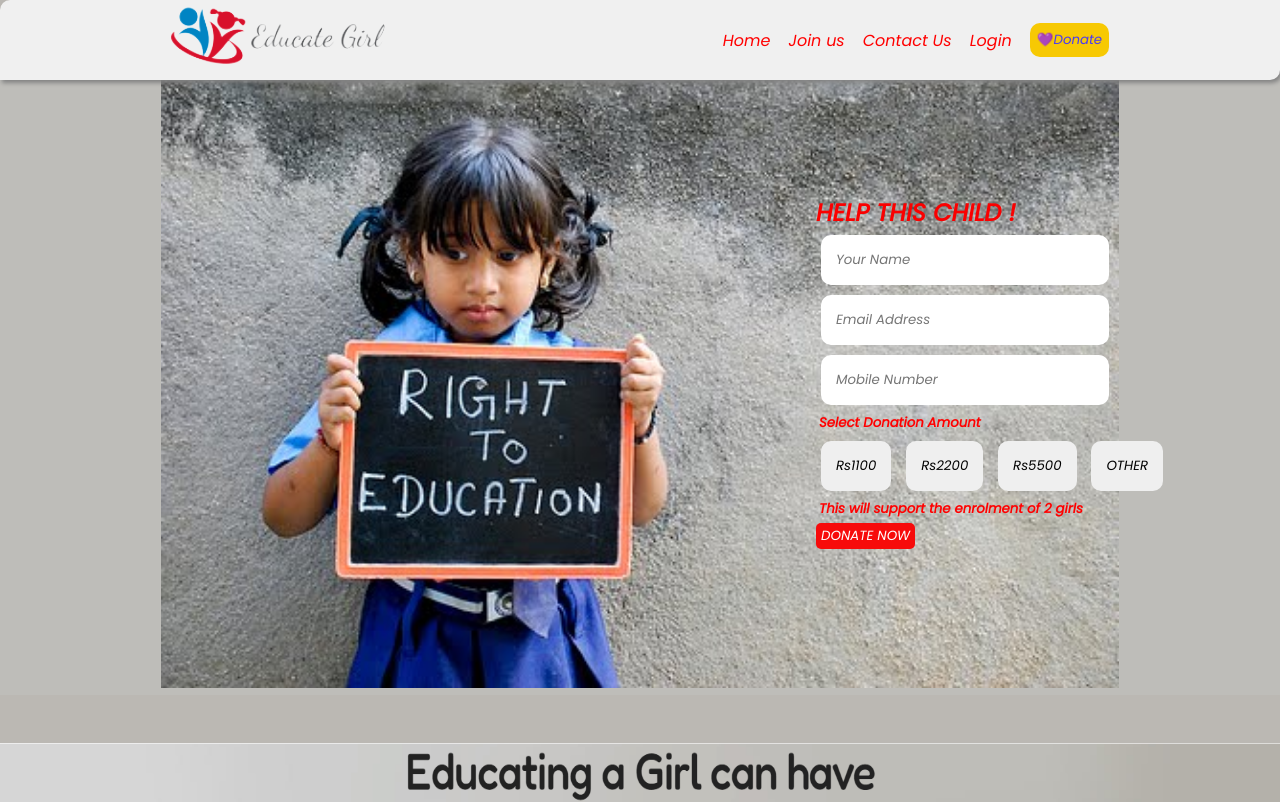
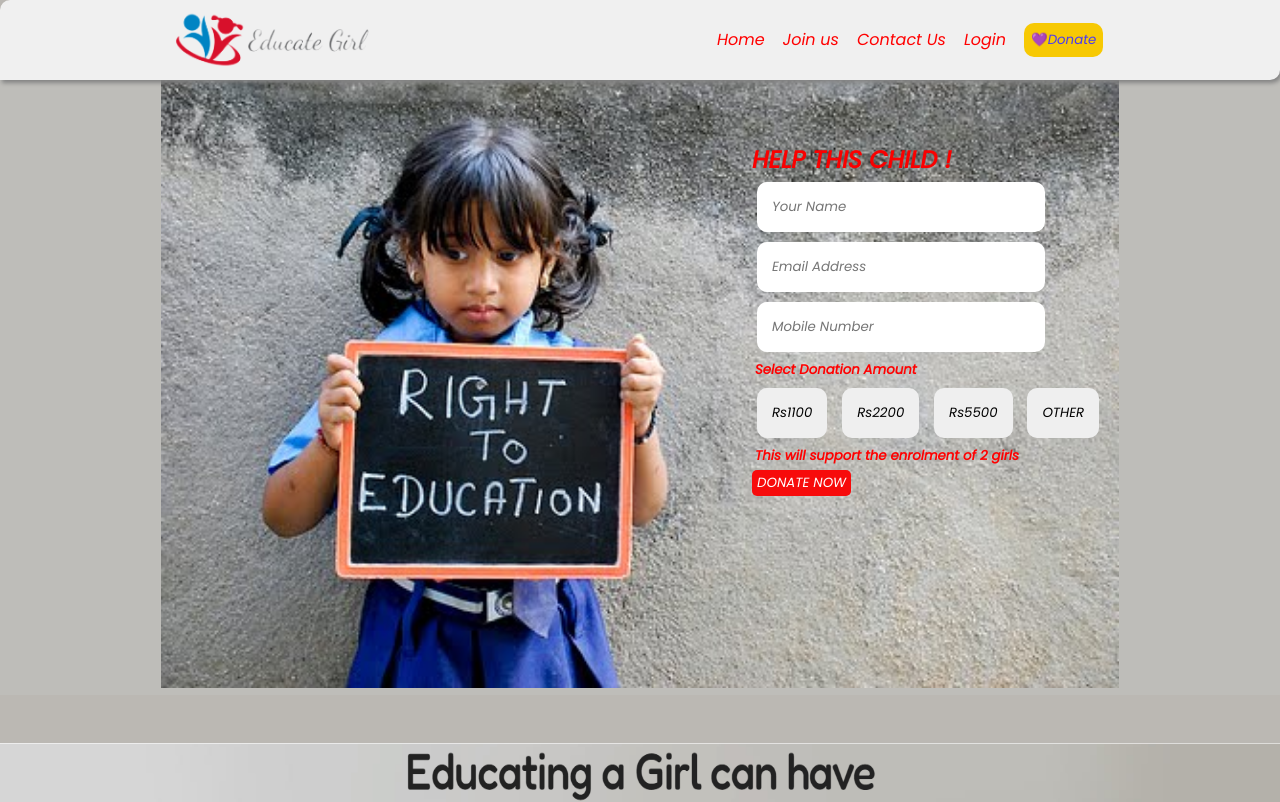
Before and after one commit to AdityaGaur7/CODSOFT-JULY, a plain HTML site: page help.html in a window 1280 px wide. Shown: the top 802 px of the page. Drawn offline with Linux system fonts and the light colour scheme; a web font is replaced by a local one.

Commit message:
first commit

```diff
--- a/resp1.css
+++ b/resp1.css
@@ -128,3 +128,16 @@ ul li a {
     }
 
     }
+
+@media (min-width:390px) {
+    form{
+        transform: translate(4rem,-3rem);
+    }
+    .daya{
+        transform: translate(-8rem, -5px);
+    }
+   #lgimg img{
+    width: 16vw;
+    margin-bottom: -1vh;
+   }
+}
```
Also changed, not shown: 1 other file.
